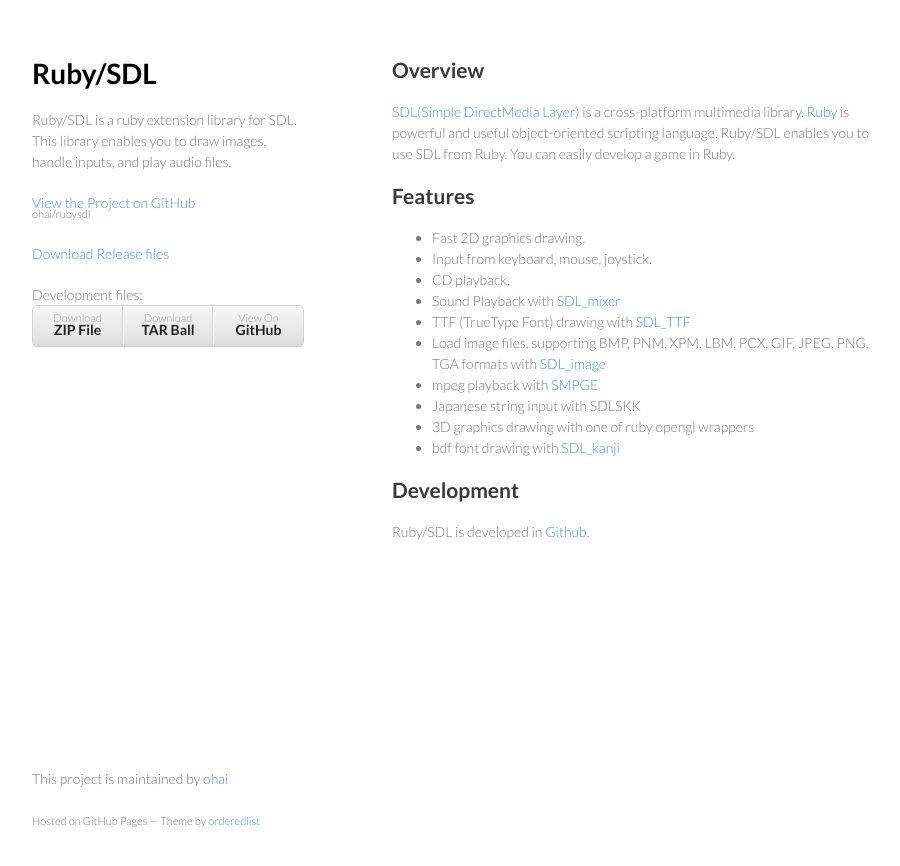
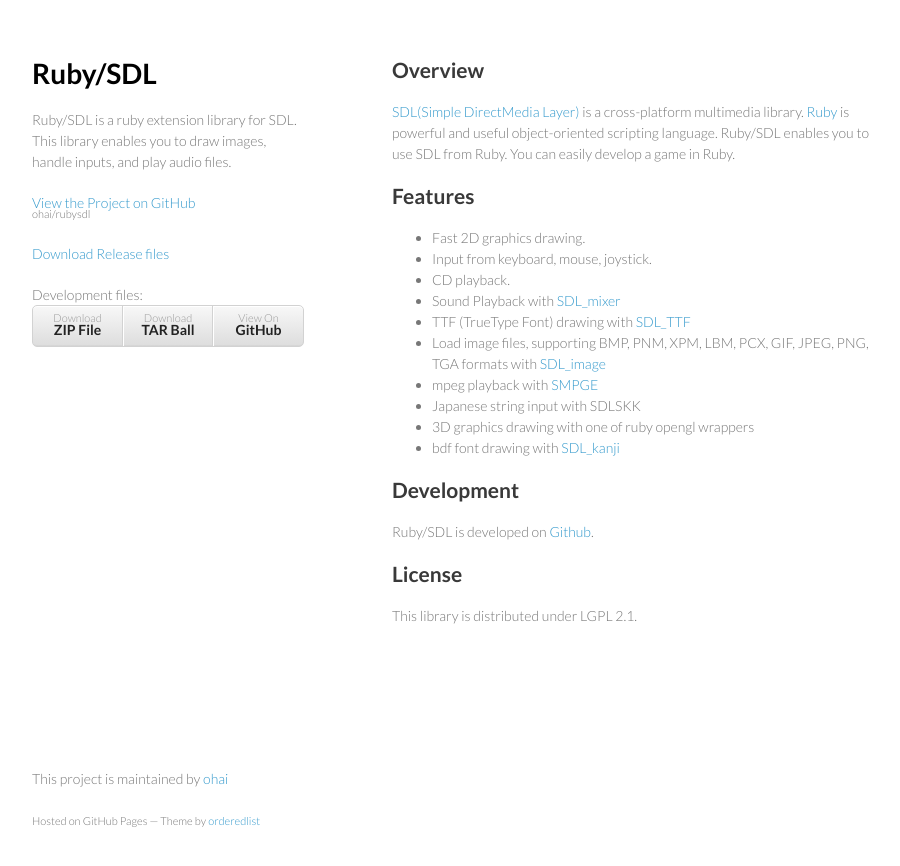
Before and after one commit to ohai/rubysdl, a Jekyll site: the page built from index.md, in a window 1280 px wide. Shown: the top 866 px of the page, without its empty margins (178-1078 px from the left). Built offline with Jekyll 4.4.1, drawn with Linux system fonts in a browser that asks for light colours.

Commit message:
Update English in index.md

```diff
--- a/index.md
+++ b/index.md
@@ -26,4 +26,7 @@
 - bdf font drawing with [SDL\_kanji](http://shinh.skr.jp/sdlkanji/)
 
 ## Development
-Ruby/SDL is developed in [Github](https://github.com/ohai/rubysdl/).
+Ruby/SDL is developed on [Github](https://github.com/ohai/rubysdl/).
+
+## License
+This library is distributed under LGPL 2.1.
```
